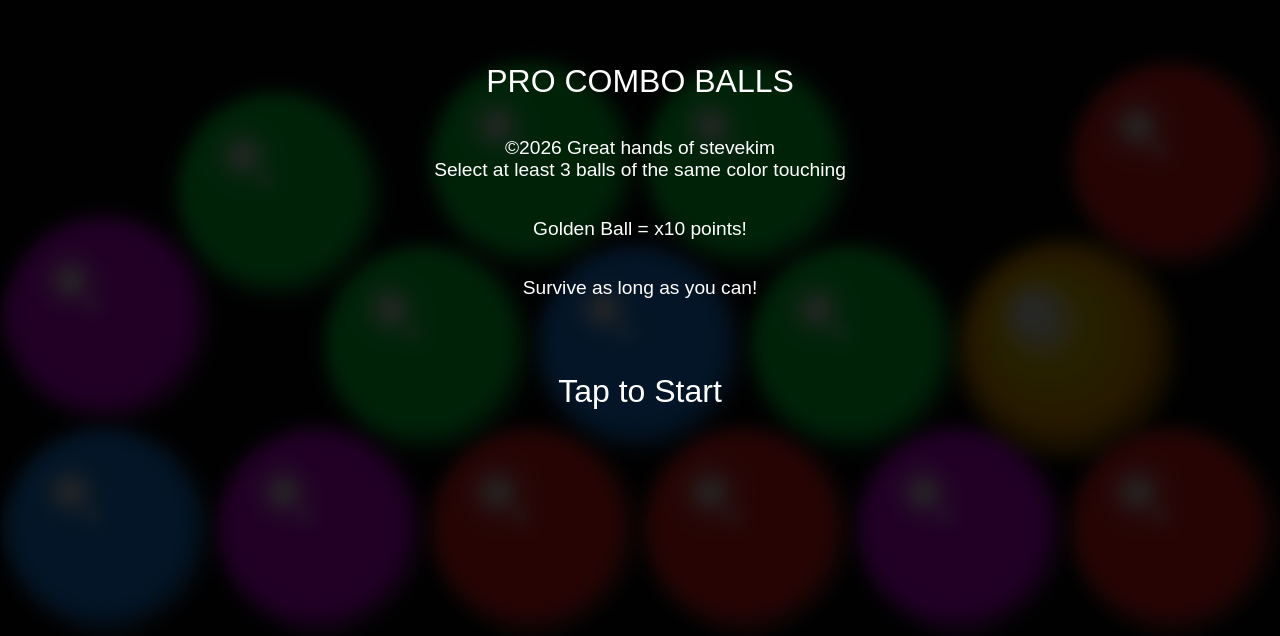
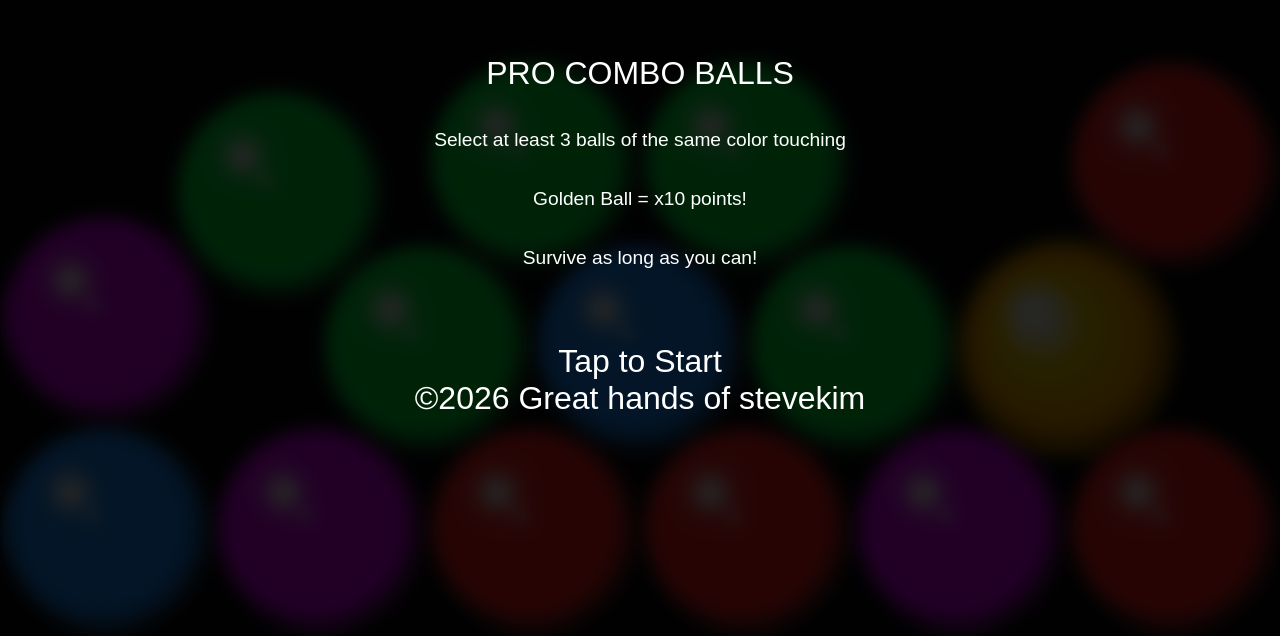
Before and after one commit to stevewise7107/Best-Game, a plain HTML site: page index.html in a window 1280 px wide. Shown: the part 164-800 px from the top of the page. Drawn offline with nearby package versions, Linux system fonts and the light colour scheme; a web font is replaced by a local one.

Commit message:
Update index.html

```diff
--- a/index.html
+++ b/index.html
@@ -15,13 +15,14 @@
 <div id="rules">
     PRO COMBO BALLS
     <br><br>
-    <span class="inforules">©2026 Great hands of stevekim <br>Select at least 3 balls of the same color touching</span>
+    <span class="inforules">Select at least 3 balls of the same color touching</span>
     <br>
     <span class="inforules">Golden Ball = x10 points!</span>
     <br>
     <span class="inforules">Survive as long as you can!</span>
     <br><br>
     <span>Tap to Start</span>
+    ©2026 Great hands of stevekim
 </div>
 
 <div id="scoreboard">Score: 0</div>
```
